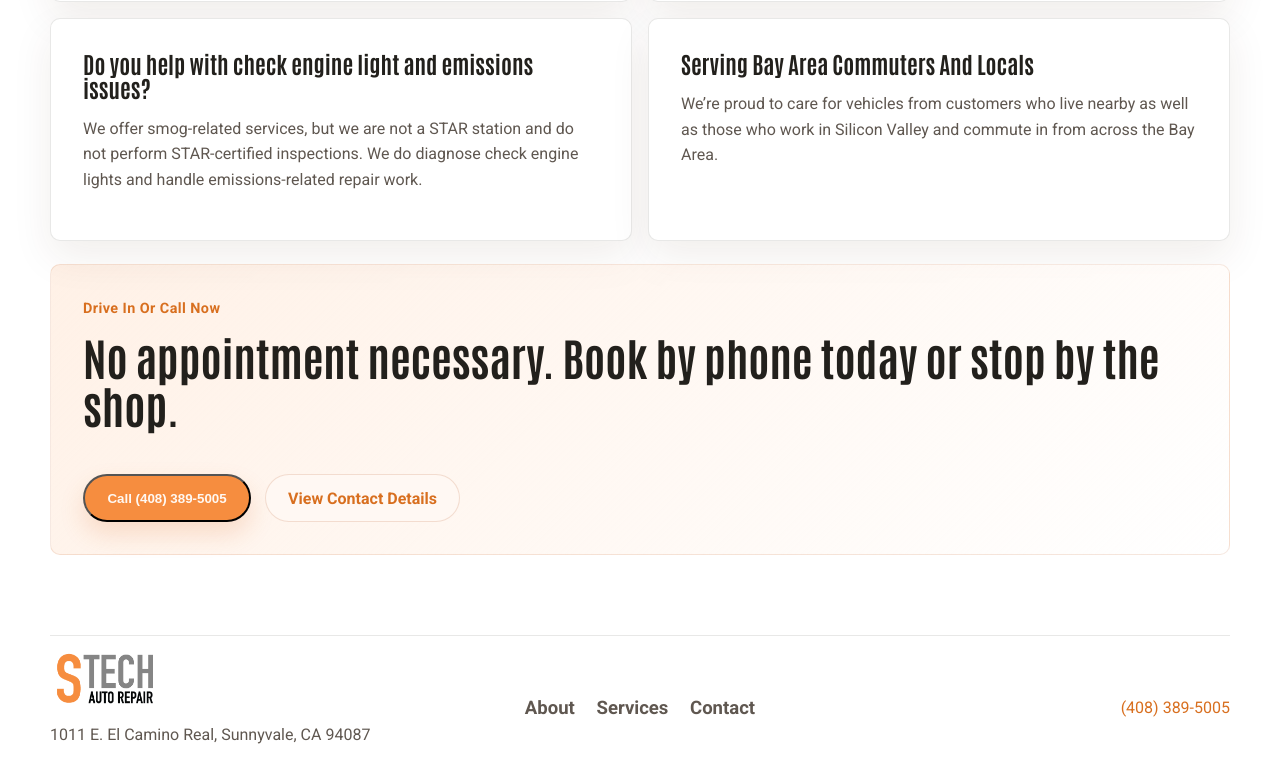
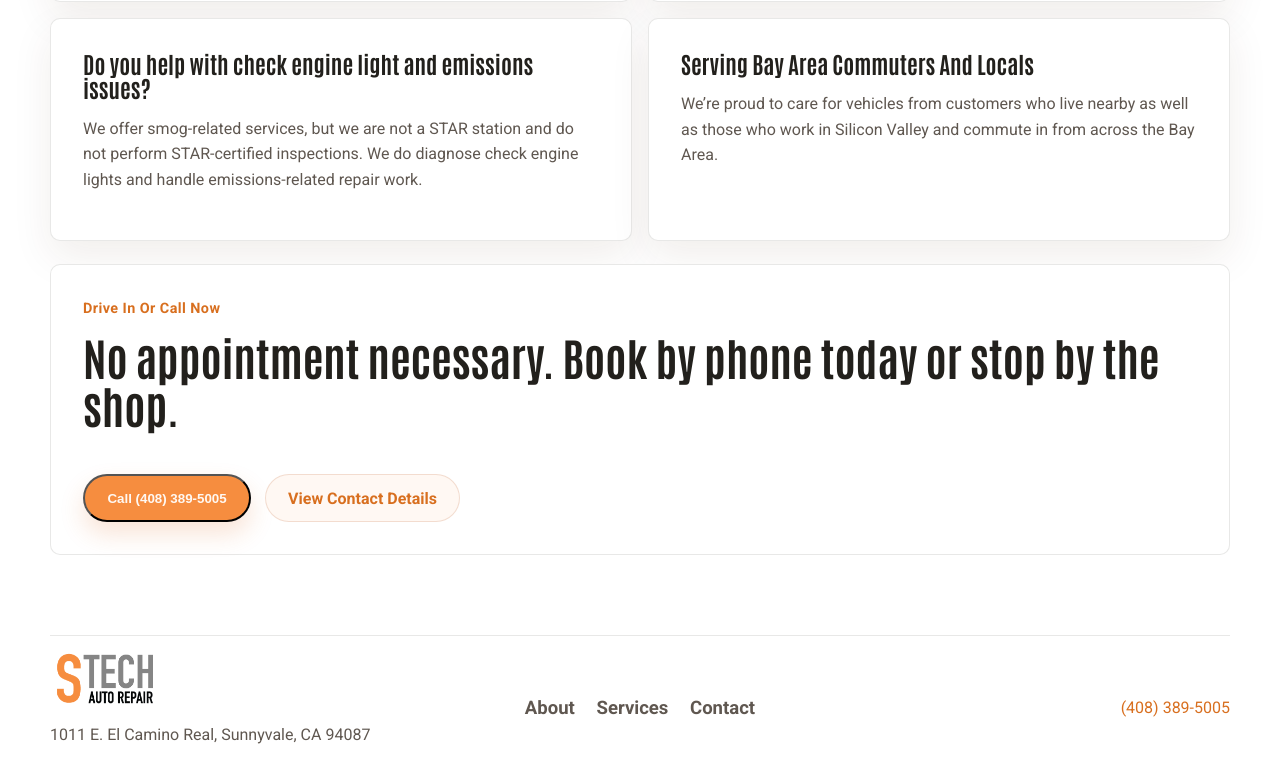
Before and after one commit to DietmarSZ/stechherman, a Next.js app: page / in a window 1280 px wide. Shown: the part 3387-4169 px from the top of the page. Built offline with nearby package versions, Linux system fonts and the light colour scheme.

Commit message:
Remove CTA panel accent fade

```diff
--- a/src/app/globals.css
+++ b/src/app/globals.css
@@ -660,9 +660,9 @@ span {
 
 .cta-banner {
   align-items: center;
-  background: linear-gradient(135deg, rgba(255, 138, 51, 0.12), rgba(255, 255, 255, 1));
+  background: var(--surface);
   border-radius: var(--radius-lg);
-  border: 1px solid rgba(180, 77, 20, 0.12);
+  border: 1px solid var(--line);
   padding: 2rem;
 }
 
```
